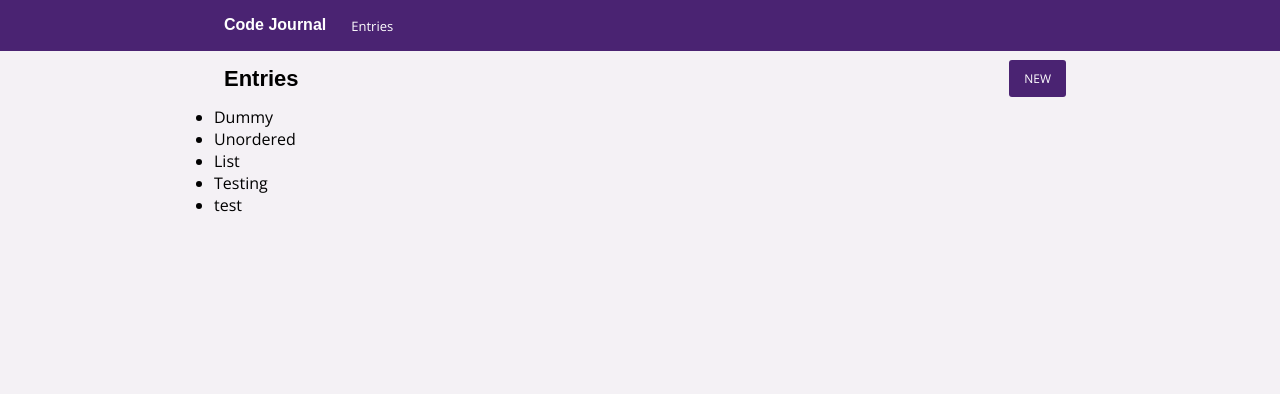
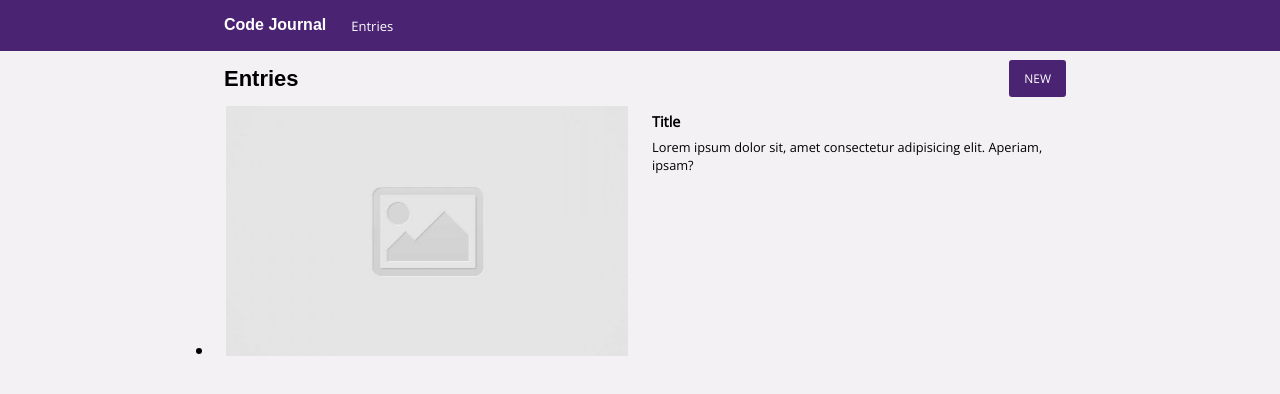
Before and after one commit to randygerada/code-journal, a website: page index.html in a window 1280 px wide. Drawn offline with nearby package versions, Linux system fonts and the light colour scheme; a web font is replaced by a local one.

Commit message:
Refactored code, mock entry on html/ js.

```diff
--- a/css/layout.css
+++ b/css/layout.css
@@ -13,7 +13,7 @@
   flex-wrap: wrap;
 }
 
-.row-2 {
+.column-half-2 {
   flex-basis: 50%;
 }
 
--- a/index.html
+++ b/index.html
@@ -31,20 +31,28 @@
   <main>
     <div class="container entries" data-view="entries">
       <div class="row">
-        <div class="row-2">
+        <div class="column-half-2">
           <h1 class="title-entries">Entries</h1>
         </div>
-        <div class="row-2  btn-div">
+        <div class="column-half-2  btn-div">
           <a href="#"><div class="button-new button">New</div></a>
         </div>
       </div>
+
       <ul class="entry-list">
-        <li>Dummy</li>
-        <li>Unordered</li>
-        <li>List</li>
-        <li>Testing</li>
-        <li>test</li>
+        <li>
+          <div class="row">
+            <div class="column-half">
+              <img class="entry-image empty-photo" src="images/placeholder-image-square.jpg">
+            </div>
+            <div class="column-half">
+              <h2 class="entry-title">Title</h2>
+              <p class="entry-notes">Lorem ipsum dolor sit, amet consectetur adipisicing elit. Aperiam, ipsam?</p>
+            </div>
+          </div>
       </ul>
+
+
     </div>
     <div class="container entry-form hidden" data-view="entry-form">
       <form class="form">
```
Also changed, not shown: js/main.js (+13 -0 lines).
